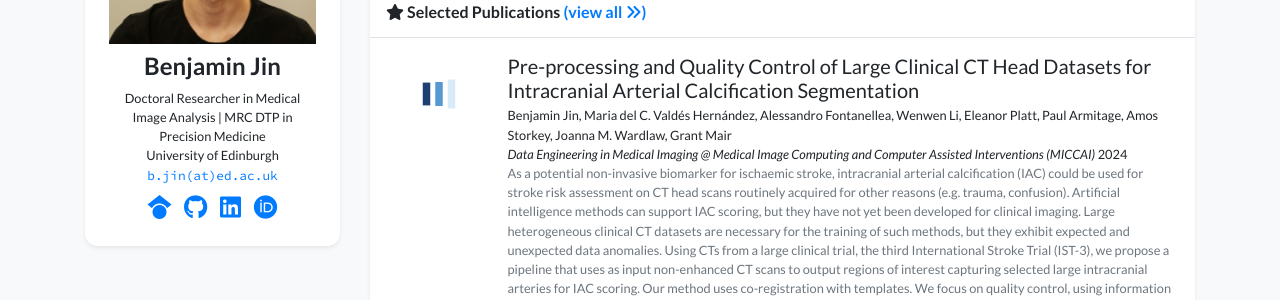
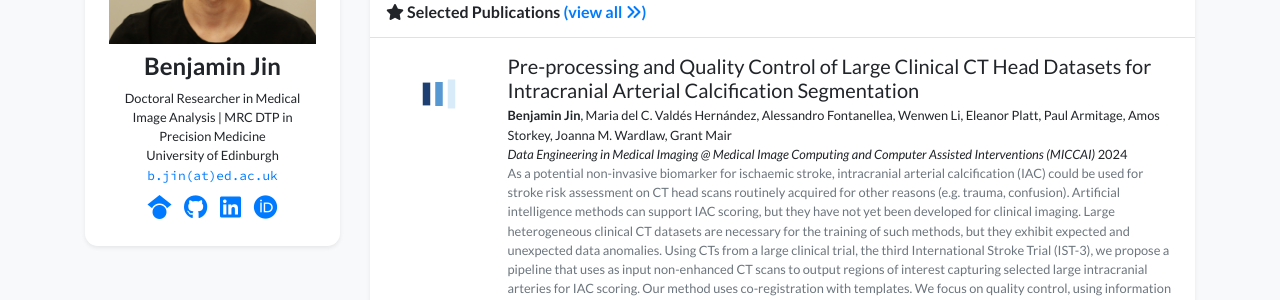
Before and after one commit to bjin96/bjin96.github.io, a Jekyll site: the page built from index.html, in a window 1280 px wide and 900 px high, scrolled down 763 px. Shown: the part 267-567 px from the top of the window. Built offline with Jekyll 4.4.1, drawn with Linux system fonts in a browser that asks for light colours; nearby versions of some CDN libraries; a style sheet for code colours, icons or effects is not loaded; part of the change alters nothing that is shown.

```diff
--- a/_data/authors.yml
+++ b/_data/authors.yml
@@ -1,4 +1,4 @@
-"Your Name":
+"Benjamin Jin":
   bold: true
 
 "Robert White":
```
